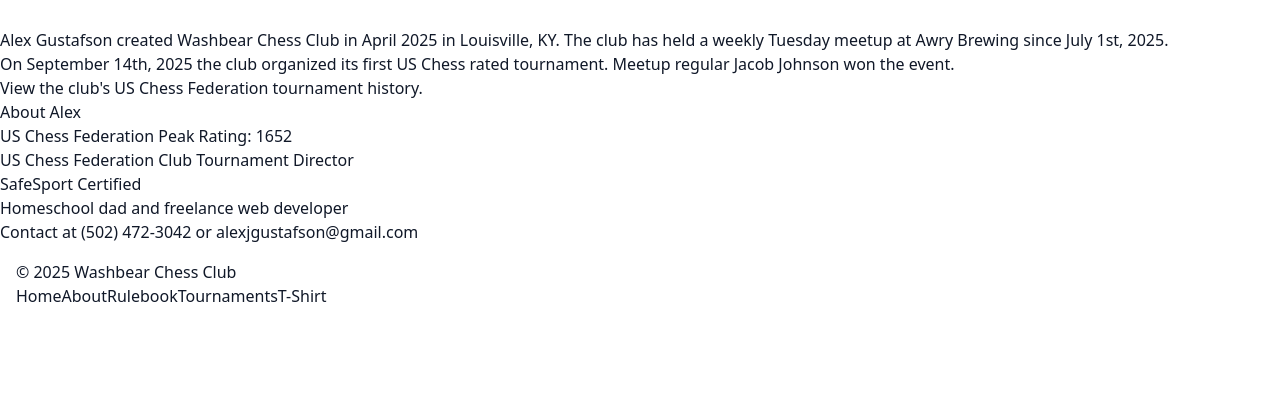
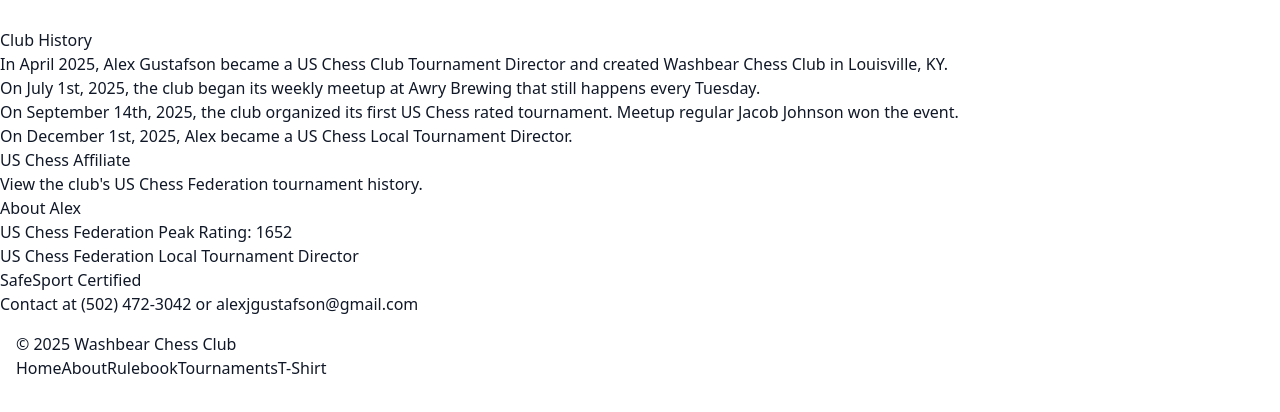
Before and after one commit to alexjgustafson/washbearchessclub, a website: page build_production/about/index.html in a window 1280 px wide. Shown: the part 196-608 px from the top of the page. Drawn offline with Linux system fonts and the light colour scheme; files that its build step writes are made by us from their sources.

Commit message:
Build for deploy

```diff
--- a/build_production/about/index.html
+++ b/build_production/about/index.html
@@ -20,16 +20,20 @@
         <h2 class="text-3xl font-bold block mb-8">About</h2>
     </div>
     <div class="prose mx-auto dark:prose-invert">
-        <p>Alex Gustafson created Washbear Chess Club in April 2025 in Louisville, KY. The club has held a weekly Tuesday meetup at Awry Brewing since July 1st, 2025.</p>
-        <p>On September 14th, 2025 the club organized its first US Chess rated tournament. Meetup regular Jacob Johnson won the event.</p>
+        <h3>Club History</h3>
+        <p>In April 2025, Alex Gustafson became a US Chess Club Tournament Director and created Washbear Chess Club in Louisville, KY.</p>
+        <p>On July 1st, 2025, the club began its weekly meetup at Awry Brewing that still happens every Tuesday.</p>
+        <p>On September 14th, 2025, the club organized its first US Chess rated tournament. Meetup regular Jacob Johnson won the event.</p>
+        <p>On December 1st, 2025, Alex became a US Chess Local Tournament Director.</p>
+
+        <h3>US Chess Affiliate</h3>
         <p><a href="https://ratings.uschess.org/affiliate/A9630067">View the club's US Chess Federation tournament history.</a></p>
 
         <h3>About Alex</h3>
         <ul>
             <li>US Chess Federation Peak Rating: 1652</li>
-            <li>US Chess Federation Club Tournament Director</li>
+            <li>US Chess Federation Local Tournament Director</li>
             <li>SafeSport Certified</li>
-            <li>Homeschool dad and freelance web developer</li>
             <li>Contact at (502) 472-3042 or alexjgustafson@gmail.com</li>
         </ul>
     </div>
```
Also changed, not shown: build_production/tournaments/quad-paws-001/index.html (+16 -1 lines).
